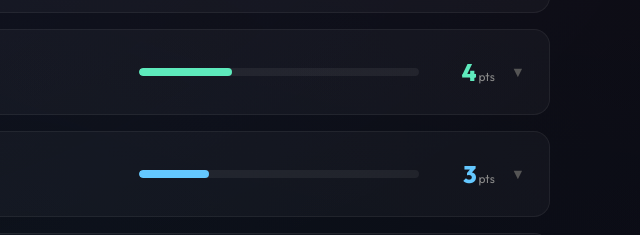
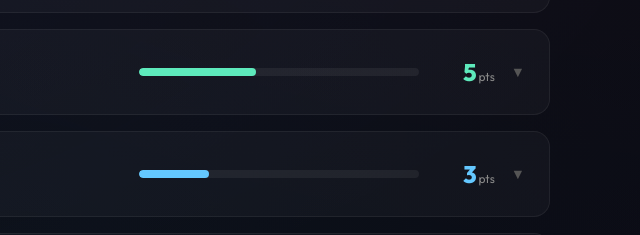
Before and after one commit to MediocreV/awareness, a plain HTML site: page leaderboard.html in a window 1280 px wide. Shown: the part 530-765 px from the top of the page, 620-1260 px from the left. Drawn offline with Linux system fonts and the light colour scheme.

Commit message:
Auto-calculate team points in UI

```diff
--- a/leaderboard.html
+++ b/leaderboard.html
@@ -345,11 +345,21 @@
 
     function renderTeams(data) {
         const container = document.getElementById('teamLeaderboard');
-        const maxPts = Math.max(...data.teams.map(t => t.totalPoints), 1);
+
+        // 1. Auto-calc team totals from their members (so manual JS edits work instantly)
+        data.teams.forEach(team => {
+            team.dynamicTotal = team.members.reduce((sum, m) => sum + parseInt(m.points || 0), 0);
+        });
+
+        // 2. Sort teams by the newly calculated totals descending
+        data.teams.sort((a, b) => b.dynamicTotal - a.dynamicTotal);
+
+        // 3. Find max points for the progress bars
+        const maxPts = Math.max(...data.teams.map(t => t.dynamicTotal), 1);
 
         container.innerHTML = data.teams.map((team, i) => {
             const colorClass = TEAM_COLOR_CLASS[team.name] || '';
-            const barWidth = (team.totalPoints / maxPts * 100).toFixed(1);
+            const barWidth = (team.dynamicTotal / maxPts * 100).toFixed(1);
             const membersHTML = team.members.map(m =>
                 `<div class="member-item">
                     <span class="member-name">${m.name}</span>
@@ -369,7 +379,7 @@
                         <div class="team-bar-container">
                             <div class="team-bar" style="width: 0%" data-target="${barWidth}"></div>
                         </div>
-                        <div class="team-score">${team.totalPoints}<span>pts</span></div>
+                        <div class="team-score">${team.dynamicTotal}<span>pts</span></div>
                         <div class="expand-icon">▼</div>
                     </div>
                     <div class="members-panel" id="members-${i}">
```
